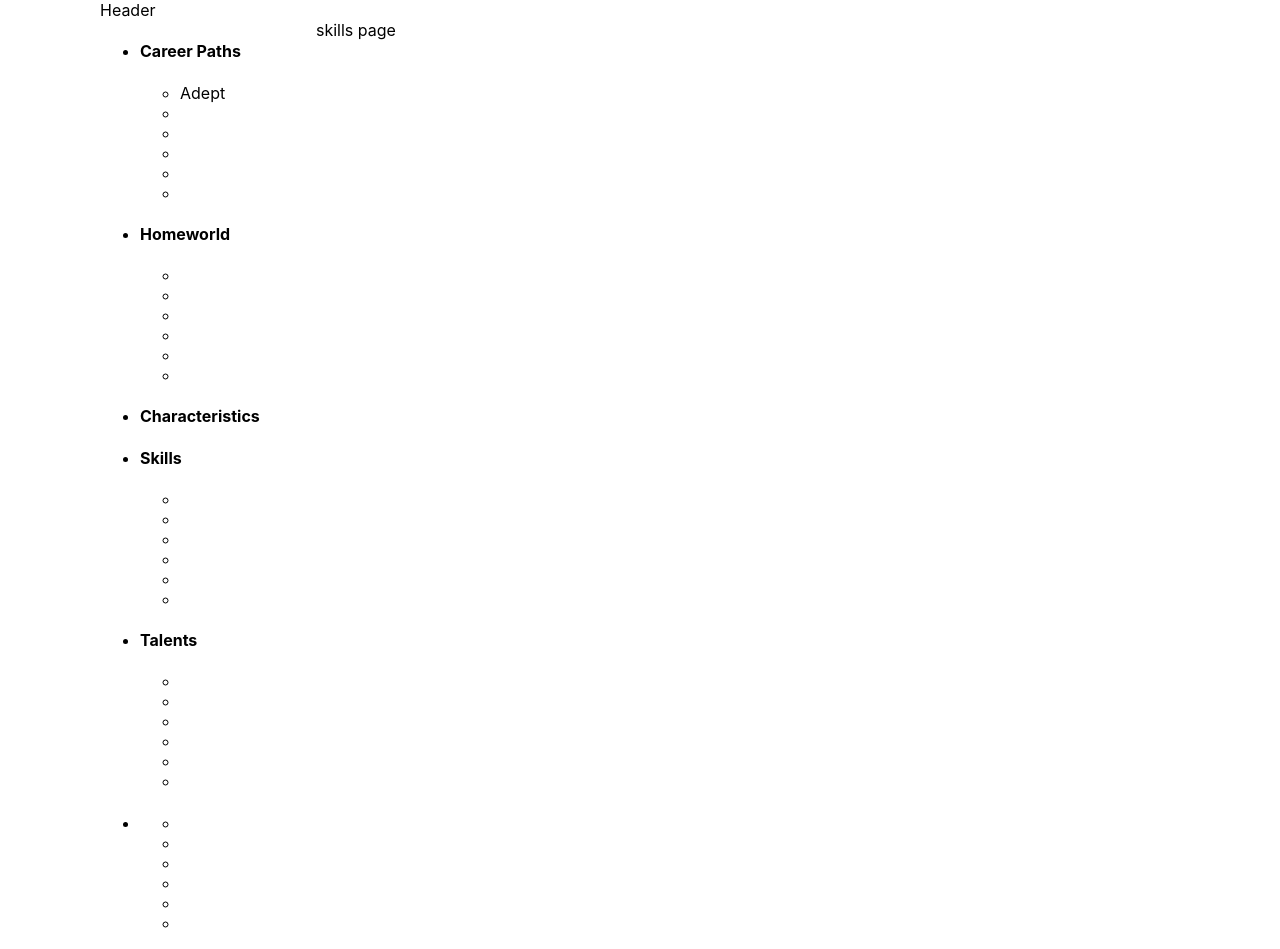
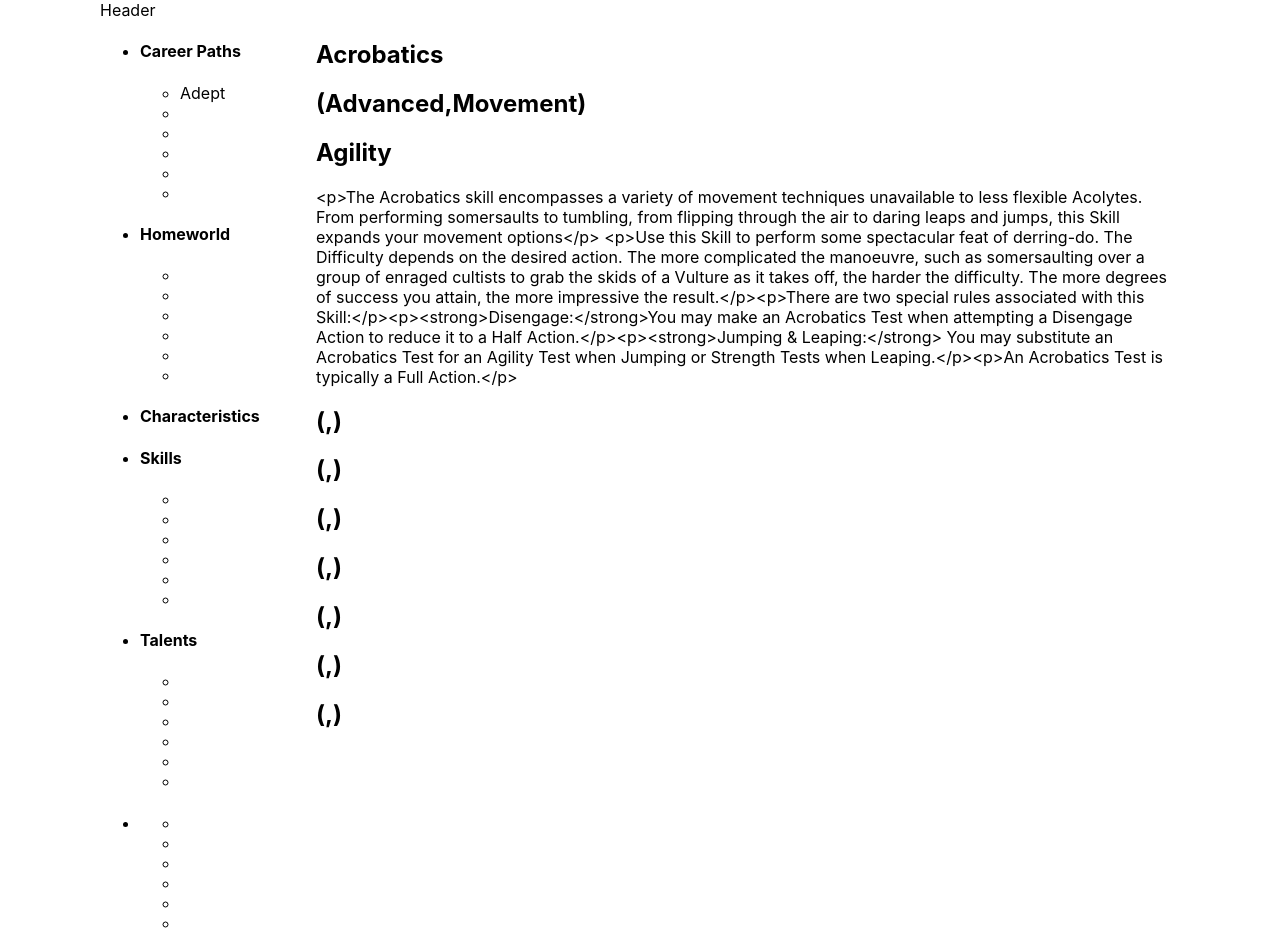
Before and after one commit to ccooper2382/Dark-Heresy-Next, a Next.js app: page /Character-Creation/Skills in a window 1280 px wide. Built offline with nearby package versions, Linux system fonts and the light colour scheme.

Commit message:
Add files via upload

```diff
--- /dev/null
+++ b/pages/Character-Creation/Skills/Skills-List.jsx
@@ -0,0 +1,18 @@
+import React from 'react';
+import SkillsTile from "./Skills-Tile";
+
+function SkillsList({items}) {
+    return (
+        <div>
+            {items.map(skill =>
+                <SkillsTile key={skill.name}
+                            name={skill.name}
+                            type={skill.type}
+                            characteristic={skill.characteristic}
+                            descriptor={skill.descriptor}
+                            description={skill.description}/>)}
+        </div>
+    );
+}
+
+export default SkillsList;
--- /dev/null
+++ b/pages/Character-Creation/Skills/Skills-Tile.jsx
@@ -0,0 +1,16 @@
+import React from 'react';
+
+function SkillsTile({name, type, characteristic, descriptor, description}) {
+    return (
+        <div>
+            <h1>{name}</h1>
+            <h1>({type},{descriptor})</h1>
+            <h2>{characteristic}</h2>
+            <div>
+                {description}
+            </div>
+        </div>
+    );
+}
+
+export default SkillsTile;
--- a/pages/Character-Creation/Skills/index.jsx
+++ b/pages/Character-Creation/Skills/index.jsx
@@ -1,8 +1,13 @@
 import React from 'react';
+import SkillsList from "./Skills-List";
+import {getSkills} from "../../../public/skills";
 
-function Index(props) {
+function Index() {
+    const skills = getSkills()
     return (
-        <div>skills page</div>
+        <div>
+            <SkillsList items={skills}/>
+        </div>
     );
 }
 
--- /dev/null
+++ b/public/skills.js
@@ -0,0 +1,97 @@
+const skills = [
+    {
+        "name": "Acrobatics",
+        "type": "Advanced",
+        "characteristic": "Agility",
+        "descriptor": "Movement",
+        "description": "<p>The Acrobatics skill encompasses " +
+            "a variety of movement techniques " +
+            "unavailable to less flexible Acolytes. From " +
+            "performing somersaults to tumbling, " +
+            "from flipping through the air to daring " +
+            "leaps and jumps, this Skill expands your " +
+            "movement options</p> " +
+            "<p>Use this Skill to perform some " +
+            "spectacular feat of derring-do. The " +
+            "Difficulty depends on the desired action. " +
+            "The more complicated the manoeuvre, " +
+            "such as somersaulting over a group of " +
+            "enraged cultists to grab the skids of a " +
+            "Vulture as it takes off, the harder the " +
+            "difficulty. The more degrees of success you " +
+            "attain, the more impressive the result.</p>" +
+            "<p>There are two special rules associated " +
+            "with this Skill:</p>" +
+            "<p><strong>Disengage:</strong>You may make an Acrobatics " +
+            "Test when attempting a Disengage Action " +
+            "to reduce it to a Half Action.</p>" +
+            "<p><strong>Jumping & Leaping:</strong> You may " +
+            "substitute an Acrobatics Test for an " +
+            "Agility Test when Jumping or Strength " +
+            "Tests when Leaping.</p>" +
+            "<p>An Acrobatics Test is typically a Full " +
+            "Action.</p>"
+    },
+    {
+        "name": "",
+        "type": "",
+        "characteristic": "",
+        "descriptor": "",
+        "description": ""
+    },
+    {
+        "name": "",
+        "type": "",
+        "characteristic": "",
+        "descriptor": "",
+        "description": ""
+    },
+    {
+        "name": "",
+        "type": "",
+        "characteristic": "",
+        "descriptor": "",
+        "description": ""
+    },
+    {
+        "name": "",
+        "type": "",
+        "characteristic": "",
+        "descriptor": "",
+        "description": ""
+    },
+    {
+        "name": "",
+        "type": "",
+        "characteristic": "",
+        "descriptor": "",
+        "description": ""
+    },
+    {
+        "name": "",
+        "type": "",
+        "characteristic": "",
+        "descriptor": "",
+        "description": ""
+    },
+    {
+        "name": "",
+        "type": "",
+        "characteristic": "",
+        "descriptor": "",
+        "description": ""
+    }
+]
+
+export function getSkills() {
+    return skills;
+}
+/*
+{
+    "name": "",
+    "type": "",
+    "characteristic": "",
+    "descriptor": "",
+    "description": ""
+}
+*/
```
Also changed, not shown: public/characteristics-data.js (+37 -10 lines).
